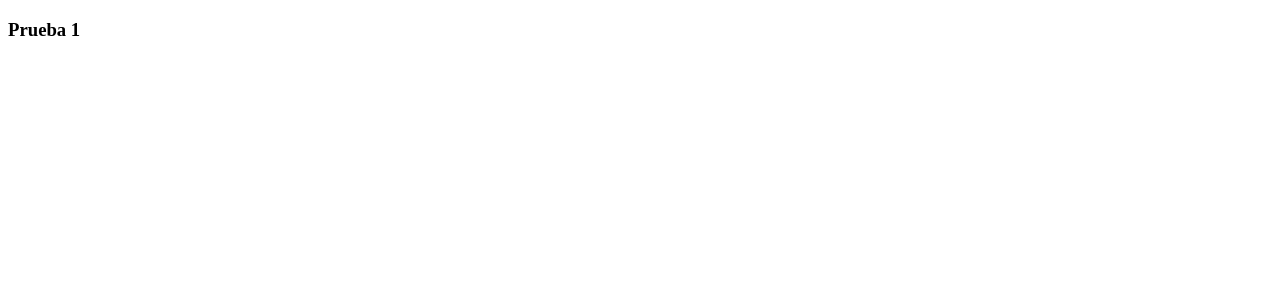
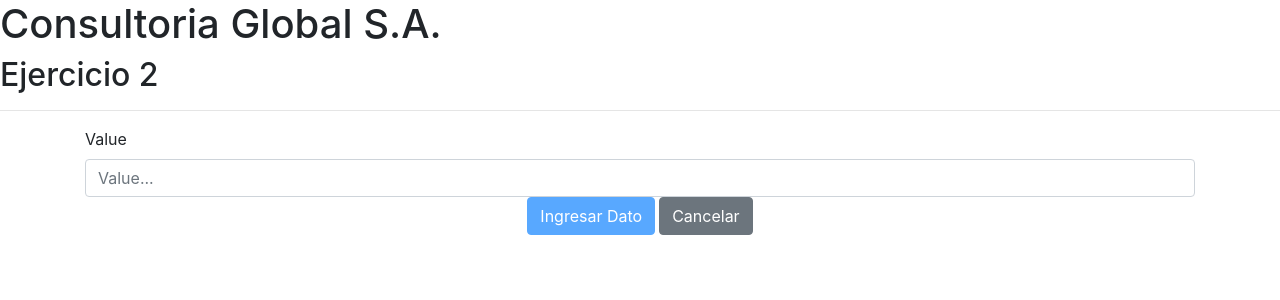
Before and after one commit to Dordoms/angular-on-heroku, an Angular app: page / in a window 1280 px wide. Shown: the top 300 px of the page. Built offline with nearby package versions, Linux system fonts and the light colour scheme.

Commit message:
deplying to heroku

```diff
--- a/src/app/app.component.html
+++ b/src/app/app.component.html
@@ -1 +1,7 @@
-<h3>Prueba 1</h3>
+<head>
+    <link rel="stylesheet" href="https://cdn.jsdelivr.net/npm/bootstrap@4.5.3/dist/css/bootstrap.min.css"
+        integrity="sha384-TX8t27EcRE3e/ihU7zmQxVncDAy5uIKz4rEkgIXeMed4M0jlfIDPvg6uqKI2xXr2" crossorigin="anonymous">
+</head>
+
+<h1>Consultoria Global S.A.</h1>
+<reactive-form></reactive-form>
--- /dev/null
+++ b/src/app/reactive-form/reactive-form.component.css
@@ -0,0 +1,7 @@
+.values{
+    width: 2%;
+}
+
+.values:hover{
+    text-decoration: line-through;
+}
--- /dev/null
+++ b/src/app/reactive-form/reactive-form.component.html
@@ -0,0 +1,21 @@
+<h2>Ejercicio 2</h2>
+<hr>
+
+<div class="container">
+    <form (ngSubmit)="onSubmit()" [formGroup]="dataForm">
+        <label>Value</label>
+        <input type="text" formControlName="value" class="form-control" placeholder="Value..." />
+        <div class="text-center">
+            <button class="btn btn-primary mr-1" [disabled]="dataForm.invalid">Ingresar Dato</button>
+            <button class="btn btn-secondary" type="reset" (click)="onReset()">Cancelar</button>
+        </div>
+    </form>
+</div>
+
+<body>
+    <ul>
+        <li *ngFor="let value of values">
+            <p class="values">{{value}}</p>
+        </li>
+    </ul>
+</body>
--- /dev/null
+++ b/src/app/reactive-form/reactive-form.component.ts
@@ -0,0 +1,36 @@
+import { Component, OnInit } from '@angular/core';
+import { FormBuilder, FormControl, FormGroup, Validators } from '@angular/forms';
+
+@Component({
+  selector: 'reactive-form',
+  templateUrl: './reactive-form.component.html',
+  styleUrls: ['./reactive-form.component.css']
+})
+export class ReactiveFormComponent implements OnInit {
+  dataForm!: FormGroup;
+
+  values: Array<String> = [];
+
+  constructor(private formBuilder: FormBuilder) { }
+
+  ngOnInit(): void {
+    this.dataForm = this.formBuilder.group(
+      {
+        value: ["", Validators.required]
+      }
+    );
+  }
+
+  onSubmit() {
+    if (this.dataForm.invalid) {
+      return;
+    }
+      this.values[this.values.length] = this.dataForm.value.value;
+      this.onReset();
+  }
+
+  onReset() {
+    this.dataForm.reset();
+  }
+
+}
```
Also changed, not shown: src/app/app.module.ts (+6 -2 lines), 1 other file (tests, documents, lock files or other folders).
